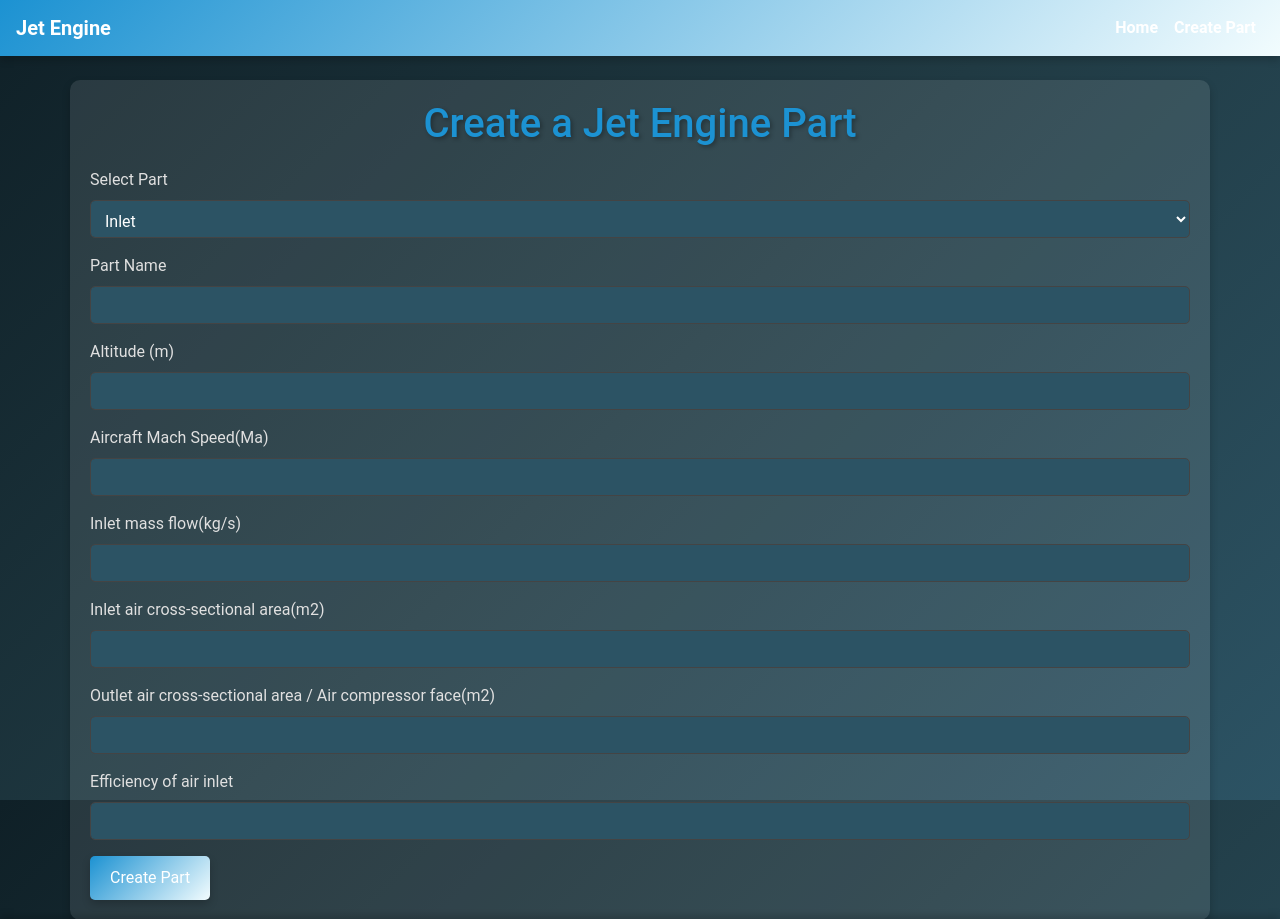
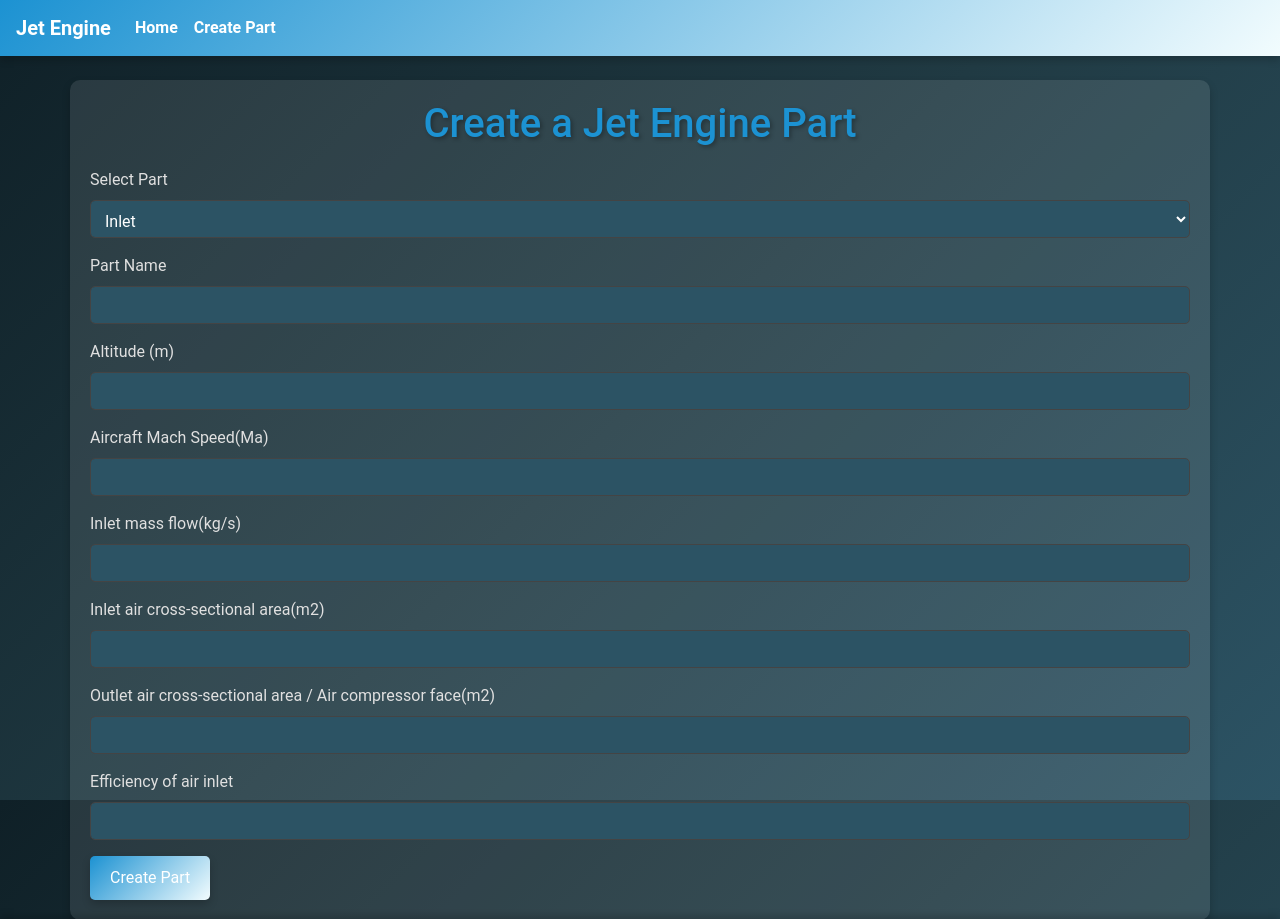
Before and after one commit to Kyrtap1309/Enginy, a Flask app: page /create_part in a window 1280 px wide. Shown: the top 919 px of the page. Run offline with Flask 3, Linux system fonts and the light colour scheme; some libraries are stand-ins or nearby versions.

Commit message:
Move Home and Create Part buttons to the left

```diff
--- a/Enginy/templates/base.html
+++ b/Enginy/templates/base.html
@@ -12,7 +12,7 @@
     <nav class="navbar navbar-expand-lg navbar-light">
         <a class="navbar-brand" href="{{ url_for('index') }}">Jet Engine</a>
         <div class="collapse navbar-collapse">
-            <ul class="navbar-nav ml-auto">
+            <ul class="navbar-nav">
                 <li class="nav-item">
                     <a class="nav-link" href="{{ url_for('index') }}">Home</a>
                 </li>
```
